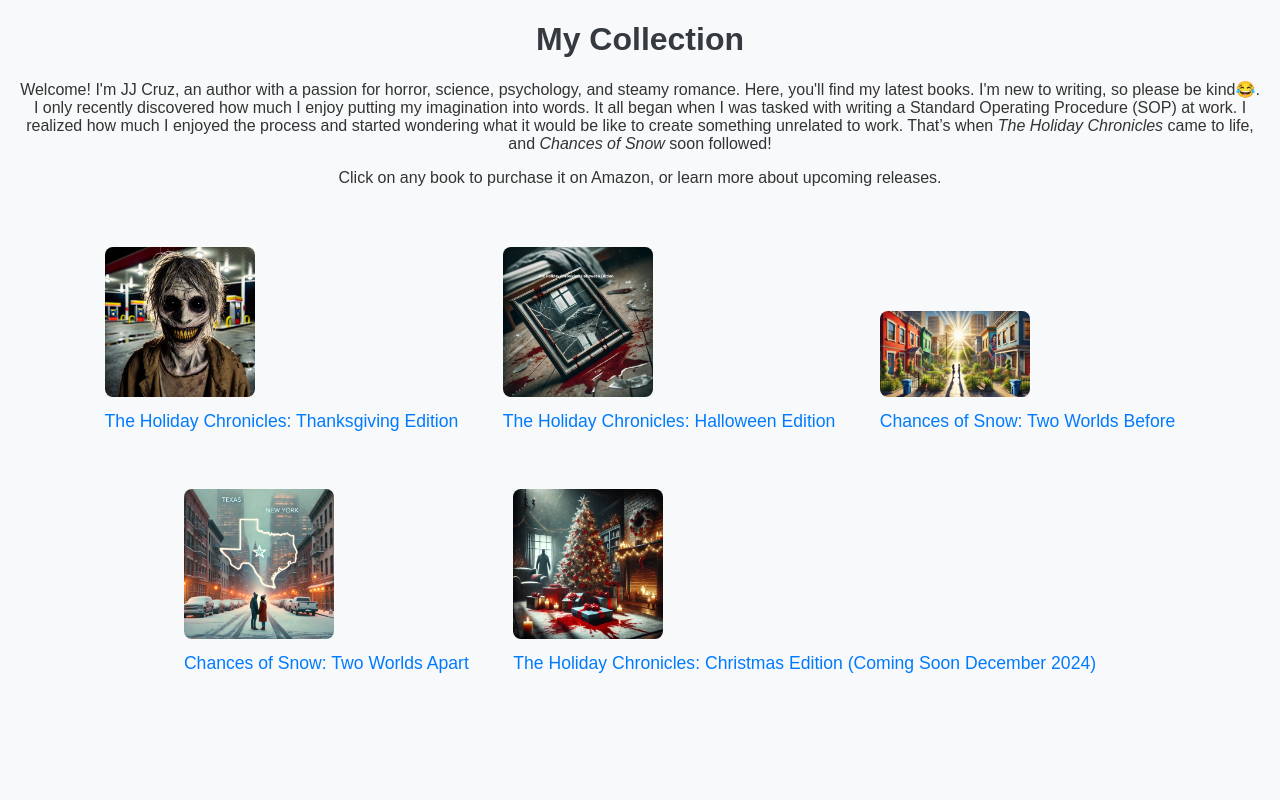
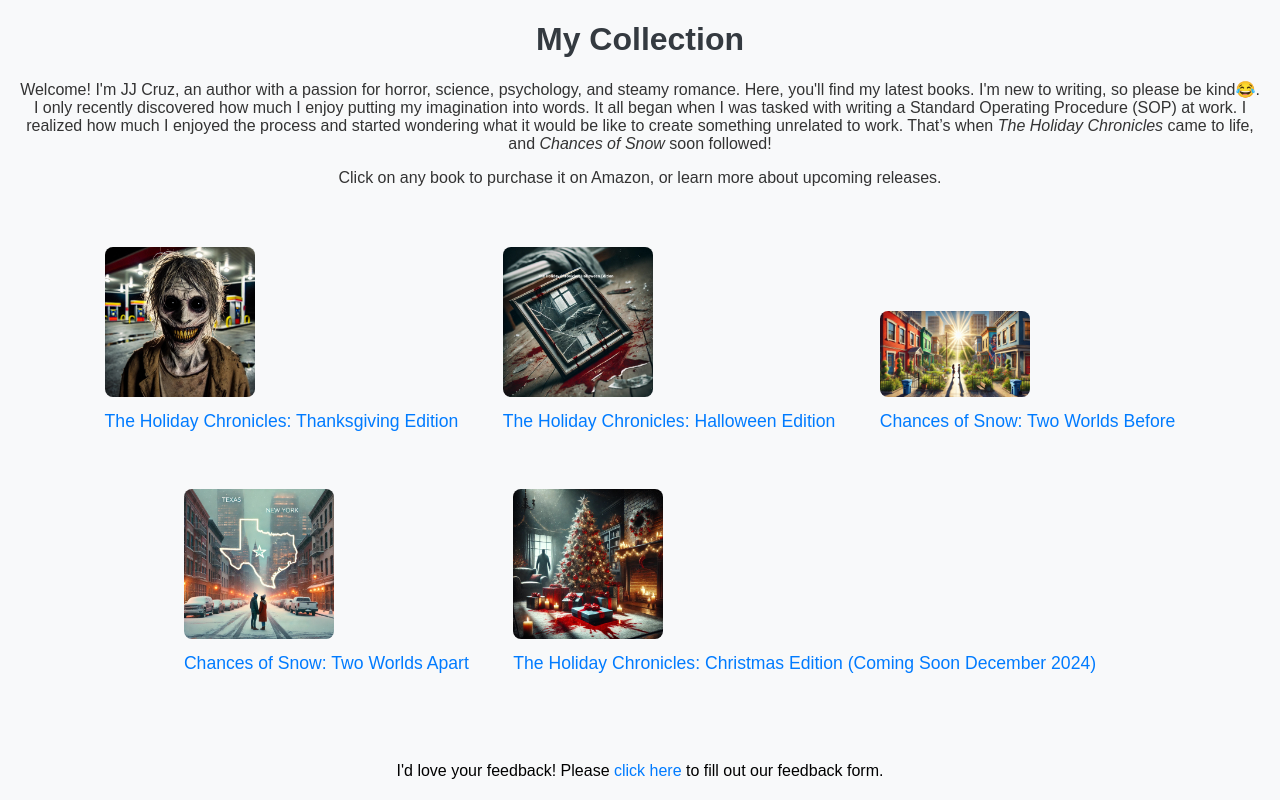
Before and after one commit to AuthorJJCruz/My-Books, a plain HTML site: page index.html in a window 1280 px wide. Drawn offline with Linux system fonts and the light colour scheme.

Commit message:
Update index.html
with feedback

```diff
--- a/index.html
+++ b/index.html
@@ -13,6 +13,7 @@
         a { text-decoration: none; color: #007bff; }
         a:hover { color: #0056b3; }
         h1 { color: #343a40; }
+        .feedback { margin-top: 50px; }
     </style>
 </head>
 <body>
@@ -51,5 +52,8 @@
             <p>The Holiday Chronicles: Christmas Edition (Coming Soon December 2024)</p>
         </a>
     </div>
+    <div class="feedback">
+        <p>I'd love your feedback! Please <a href="https://docs.google.com/forms/d/e/1FAIpQLSfussuomCkcV6n4XAkQvgJg1G_Rj3KJV8kG1f4ctSHAhujC4A/viewform" target="_blank">click here</a> to fill out our feedback form.</p>
+    </div>
 </body>
 </html>
```
